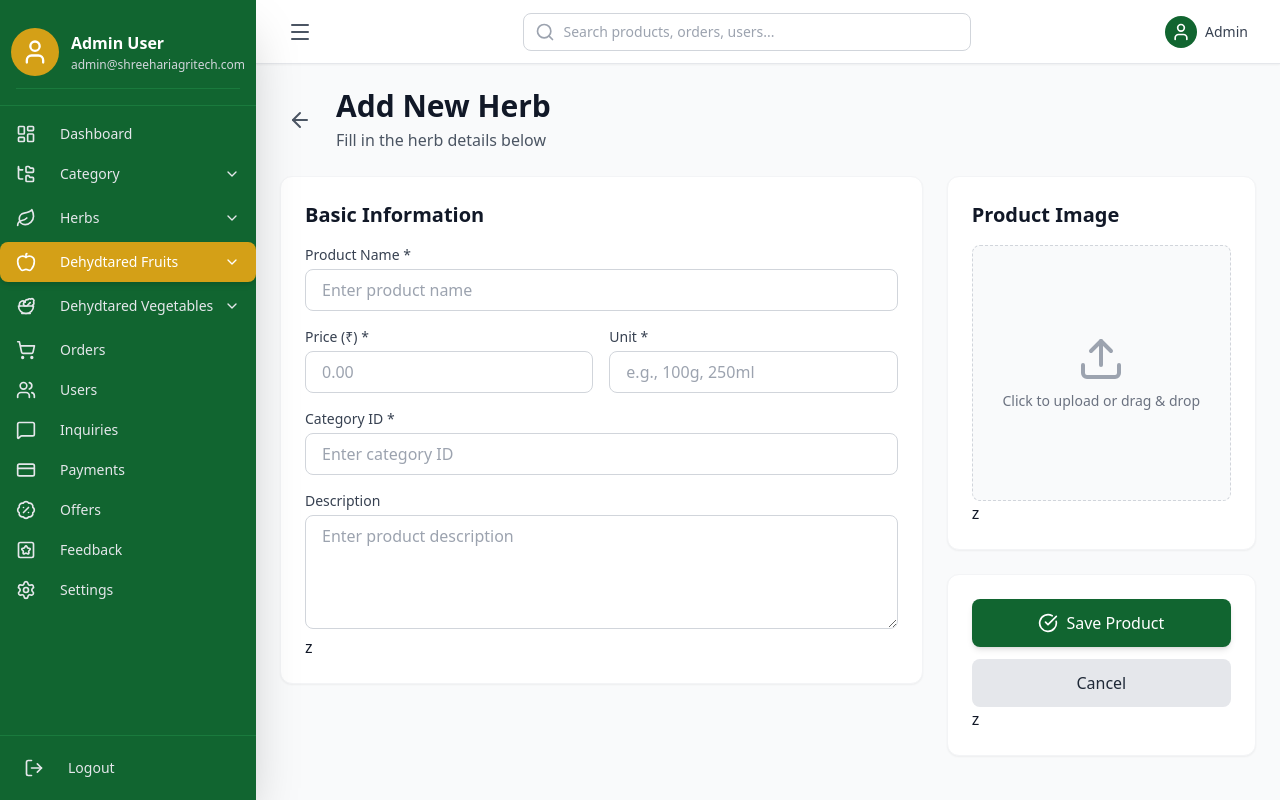
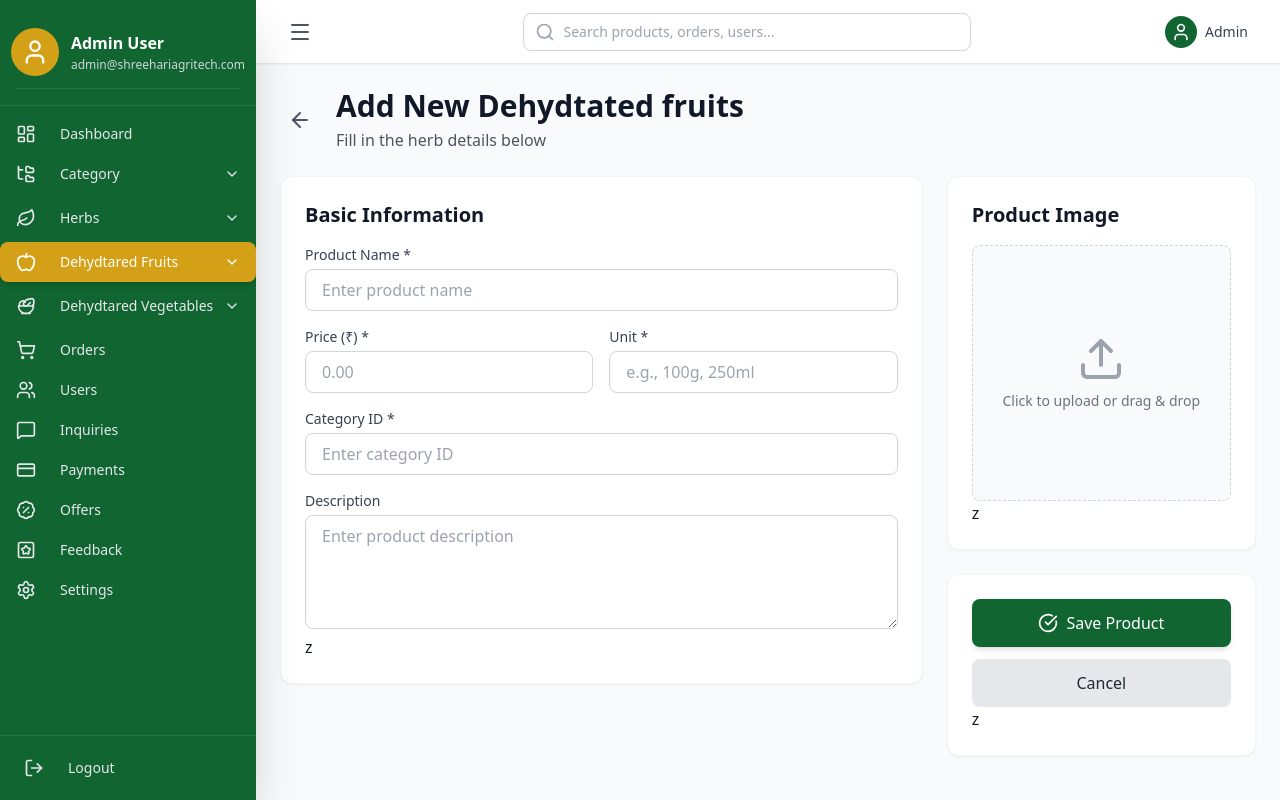
Before and after one commit to Honeyyy853/ShreeHariAdminDashboard, a React (Vite) app: page /add-DehydratedFruits in a window 1280 px wide. Built offline with nearby package versions, Linux system fonts and the light colour scheme; sample sign-in values are in the browser's storage.

Commit message:
Updated code

```diff
--- a/src/modules/Dehydrated Fruit/AddDehydratedFruits.jsx
+++ b/src/modules/Dehydrated Fruit/AddDehydratedFruits.jsx
@@ -75,7 +75,7 @@ const AddProduct = () => {
           <ArrowLeft className="w-6 h-6" />
         </Link>
         <div>
-          <h1 className="text-3xl font-bold text-gray-900">Add New Herb</h1>
+          <h1 className="text-3xl font-bold text-gray-900">Add New Dehydtated fruits</h1>
           <p className="text-gray-600 mt-1">Fill in the herb details below</p>
         </div>
       </div>
--- a/src/modules/Dehydtared Vegetables/AddDehydratedVegetables.jsx
+++ b/src/modules/Dehydtared Vegetables/AddDehydratedVegetables.jsx
@@ -75,7 +75,7 @@ const AddProduct = () => {
           <ArrowLeft className="w-6 h-6" />
         </Link>
         <div>
-          <h1 className="text-3xl font-bold text-gray-900">Add New Herb</h1>
+          <h1 className="text-3xl font-bold text-gray-900">Add New Dehydrated Vegetables</h1>
           <p className="text-gray-600 mt-1">Fill in the herb details below</p>
         </div>
       </div>
```
